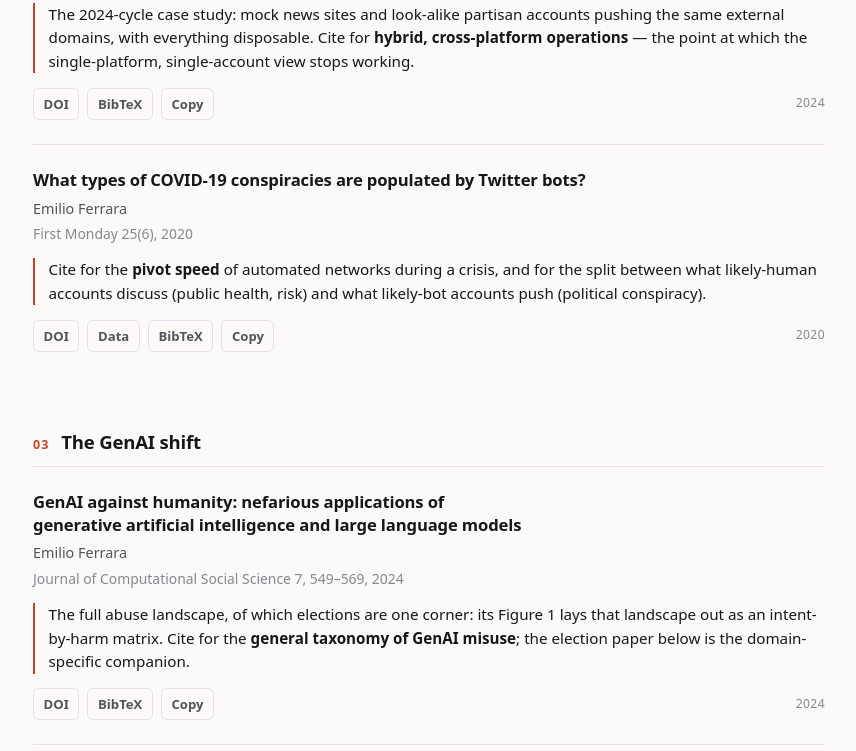
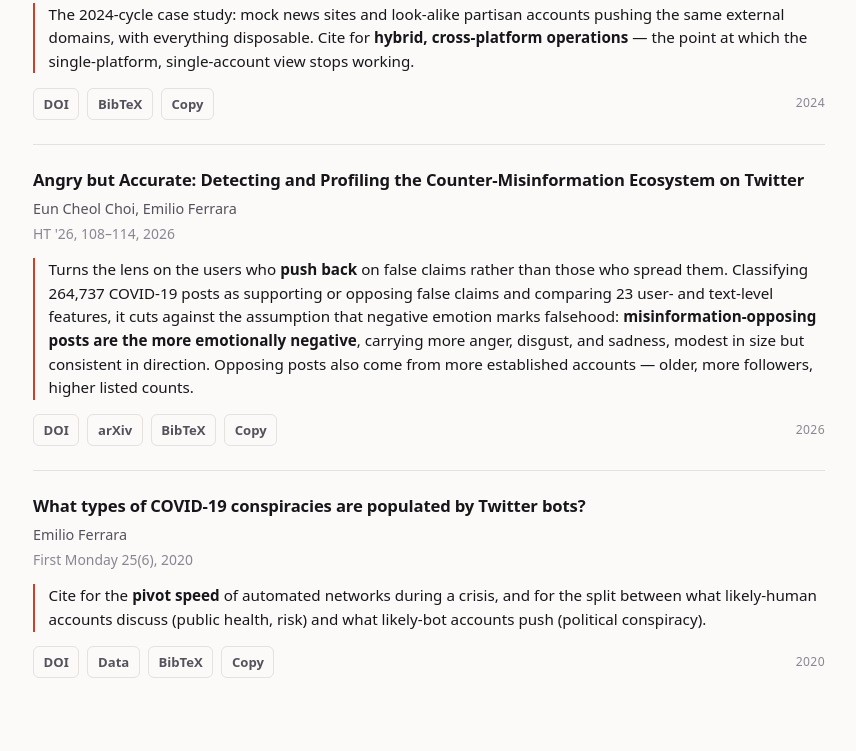
Before and after one commit to emilioferrara/bots2agents, a plain HTML site: page index.html in a window 1280 px wide. Shown: the part 3552-4303 px from the top of the page, without its empty margins (211-1067 px from the left). Drawn offline with Linux system fonts and the light colour scheme.

Commit message:
Add Manufactured Divisiveness (arXiv 2607.14491), Temporal signatures of coordination (EPJ Data Science, 10.1140/epjds/s13688-026-00693-8), Angry but Accurate (HT '26, 10.1145/3800935.3830879); Five Myths preprint -> Systems 14(8):970; add date stamp
Co-Authored-By: Claude Opus 5 <noreply@anthropic.com>

```diff
--- a/index.html
+++ b/index.html
@@ -248,6 +248,7 @@
     SICSS-Singapore, 20 July 2026, NUS, and maintained since as a standing reference.
     Preprints are linked to arXiv; published versions are linked by DOI. Where a paper
     exists in both forms, cite the published version.
+    Last updated 30 September 2026.
   </footer>
 </div>
 
@@ -458,6 +459,22 @@ const DATA = [
   number  = {11},
   year    = {2024},
   doi     = {10.5210/fm.v29i11.13831}
+}`
+      },
+      {
+        title: "Angry but Accurate: Detecting and Profiling the Counter-Misinformation Ecosystem on Twitter",
+        authors: "Eun Cheol Choi, Emilio Ferrara",
+        venue: "HT '26, 108&ndash;114, 2026",
+        why: "Turns the lens on the users who <b>push back</b> on false claims rather than those who spread them. Classifying 264,737 COVID-19 posts as supporting or opposing false claims and comparing 23 user- and text-level features, it cuts against the assumption that negative emotion marks falsehood: <b>misinformation-opposing posts are the more emotionally negative</b>, carrying more anger, disgust, and sadness, modest in size but consistent in direction. Opposing posts also come from more established accounts &mdash; older, more followers, higher listed counts.",
+        doi: "10.1145/3800935.3830879",
+        arxiv: "2607.02900",
+        bib: `@inproceedings{choi2026angry,
+  title     = {Angry but Accurate: Detecting and Profiling the Counter-Misinformation Ecosystem on Twitter},
+  author    = {Choi, Eun Cheol and Ferrara, Emilio},
+  booktitle = {Proceedings of the 37th ACM Conference on Hypertext and Social Media},
+  pages     = {108--114},
+  year      = {2026},
+  doi       = {10.1145/3800935.3830879}
 }`
       },
       {
@@ -703,6 +720,20 @@ const DATA = [
     sec: "06", secTitle: "Defense",
     items: [
       {
+        title: "Temporal signatures of coordination: detecting and anticipating influence operations on social media",
+        authors: "Simone Mungari, Emilio Ferrara, Luca Luceri",
+        venue: "EPJ Data Science, 2026",
+        why: "Treats defense as two jobs rather than one: telling operators apart from ordinary users, and forecasting who they will reach next. On five state-attributed campaigns (China, Cuba, Iran, Russia, UAE), organic adoption of campaign hashtags and URLs is statistically associated with prior exposure to campaign accounts in <b>four of the five</b>. Two modules follow: IOBoost, a light supervised classifier on temporal, activity, and network-motif features, reaches an <b>average F1 of 97.5%</b> and generalizes across campaigns; IOLink, a graph neural network over the interaction network, predicts future operator&ndash;organic contacts at <b>86% ROC-AUC</b>.",
+        doi: "10.1140/epjds/s13688-026-00693-8",
+        bib: `@article{mungari2026temporal,
+  title   = {Temporal signatures of coordination: detecting and anticipating influence operations on social media},
+  author  = {Mungari, Simone and Ferrara, Emilio and Luceri, Luca},
+  journal = {EPJ Data Science},
+  year    = {2026},
+  doi     = {10.1140/epjds/s13688-026-00693-8}
+}`
+      },
+      {
         title: "Cross-Platform Narrative Prediction: Leveraging Platform-Invariant Discourse Networks",
         authors: "Patrick Gerard, Luca Luceri, Leonardo Blas, Emilio Ferrara",
         venue: "arXiv:2510.09464, 2025 (preprint)",
@@ -755,15 +786,34 @@ const DATA = [
     sec: "08", secTitle: "The Twitter/X influence-operations archive",
     items: [
       {
+        title: "Manufactured Divisiveness: Decomposing the Hostile Content of Seven Social Media Influence Operations",
+        authors: "Emilio Ferrara",
+        venue: "arXiv:2607.14491, 2026 (preprint)",
+        why: "Argues the headline finding that influence operations are hate factories rests on a <b>measurement error</b>: the detectors behind those rates are validated against a broader notion of out-group hostility, so they over-attribute hate to partisan and geopolitical invective. Across 25.08M tweets from seven government-attributed campaigns (8,275 accounts), <b>50.1% of hostile posts are identity-based attacks, 30.4% partisan, 19.5% invective against states</b> &mdash; reporting all of it as hate overstates hate roughly twofold, and only 18.7% is both identity-based and dehumanizing or inciting. Six of the seven campaigns sort into three regimes that one hate rate flattens.",
+        arxiv: "2607.14491",
+        bib: `@misc{ferrara2026manufactured,
+  title         = {Manufactured Divisiveness: Decomposing the Hostile Content of Seven Social Media Influence Operations},
+  author        = {Ferrara, Emilio},
+  year          = {2026},
+  eprint        = {2607.14491},
+  archivePrefix = {arXiv}
+}`
+      },
+      {
         title: "Five Myths About Influence Operations: What 25 Million Tweets Across Seven State Campaigns Reveal",
         authors: "Emilio Ferrara",
-        venue: "Preprint, 2026 (under review)",
+        venue: "Systems 14(8), 970, 2026",
         why: "Built on the 7-campaign, 25M-tweet platform takedown archive. Cite it for <b>what the archive route actually yields</b>; it condenses the influence-operations literature into five corrections.",
+        doi: "10.3390/systems14080970",
         bib: `@article{ferrara2026fivemyths,
-  title = {Five Myths About Influence Operations: What 25 Million Tweets Across Seven State Campaigns Reveal},
-  author = {Ferrara, Emilio},
-  journal = {Preprint, under review},
-  year = {2026}
+  title   = {Five Myths About Influence Operations: What 25 Million Tweets Across Seven State Campaigns Reveal},
+  author  = {Ferrara, Emilio},
+  journal = {Systems},
+  volume  = {14},
+  number  = {8},
+  pages   = {970},
+  year    = {2026},
+  doi     = {10.3390/systems14080970}
 }`
       }
     ]
```
